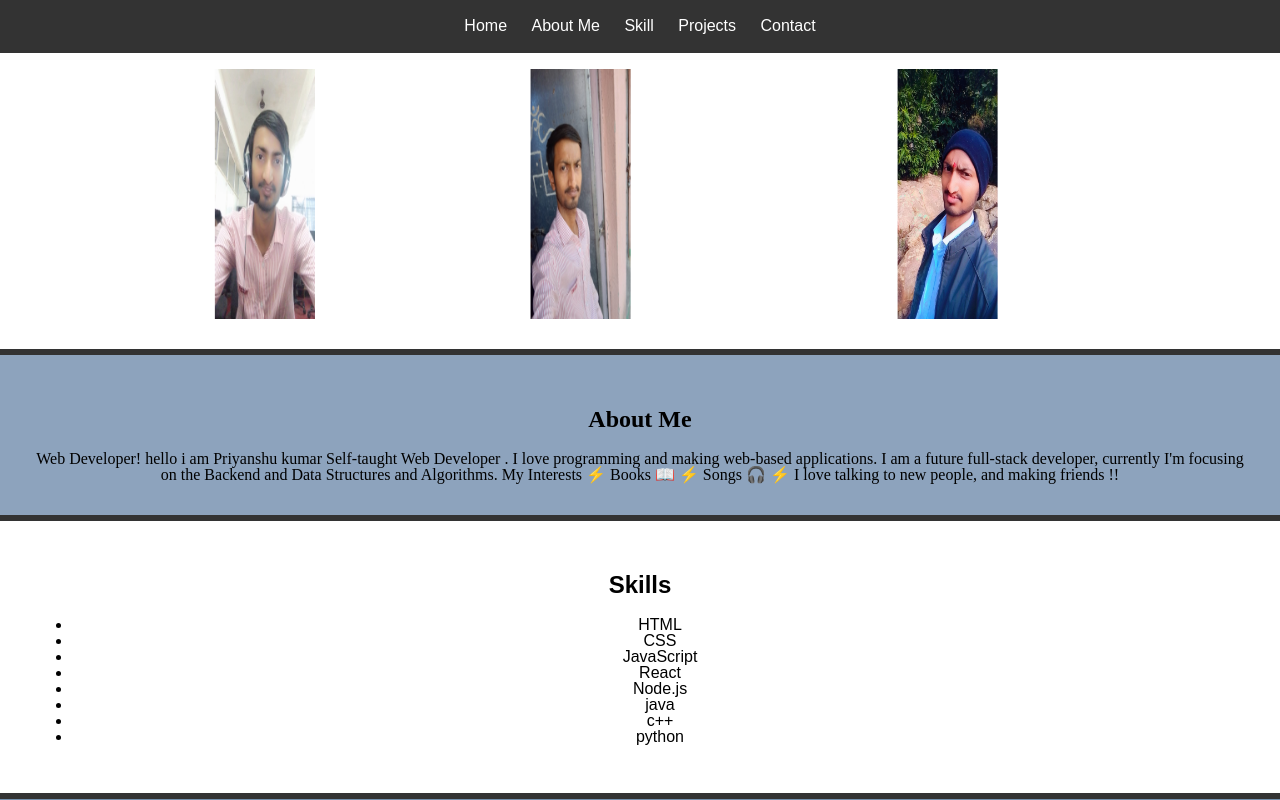
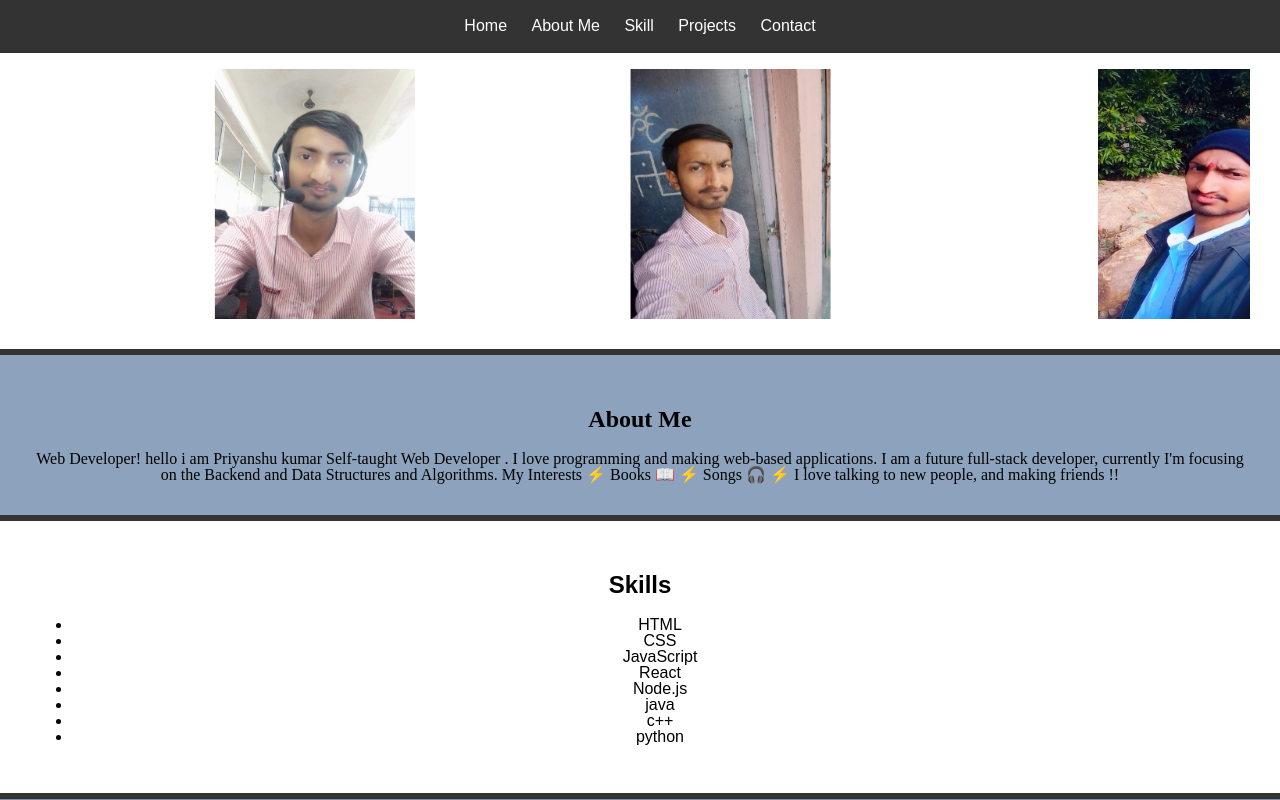
Before and after one commit to Pk320308/Priyanshu, a plain HTML site: page portfolio/index.html in a window 1280 px wide. Shown: the top 800 px of the page. Drawn offline with Linux system fonts and the light colour scheme.

Commit message:
Update index.html

```diff
--- a/portfolio/index.html
+++ b/portfolio/index.html
@@ -22,9 +22,9 @@
 <pre>
 
     <div class="slider">
-<img class="img1" src="image1.jpeg"width="100rem" height="250rem">
-<img class="img2" src="image2.jpeg"width="100rem" height="250rem">
-<img class="img3" src="image3.jpeg"width="100rem" height="250rem" ></div></pre></div>
+<img class="img1" src="image1.jpeg"width="200rem" height="250rem">
+<img class="img2" src="image2.jpeg"width="200rem" height="250rem">
+<img class="img3" src="image3.jpeg"width="200rem" height="250rem" ></div></pre></div>
 <section id="about">
         <h1>About Me</h1>
         Web Developer!
```
